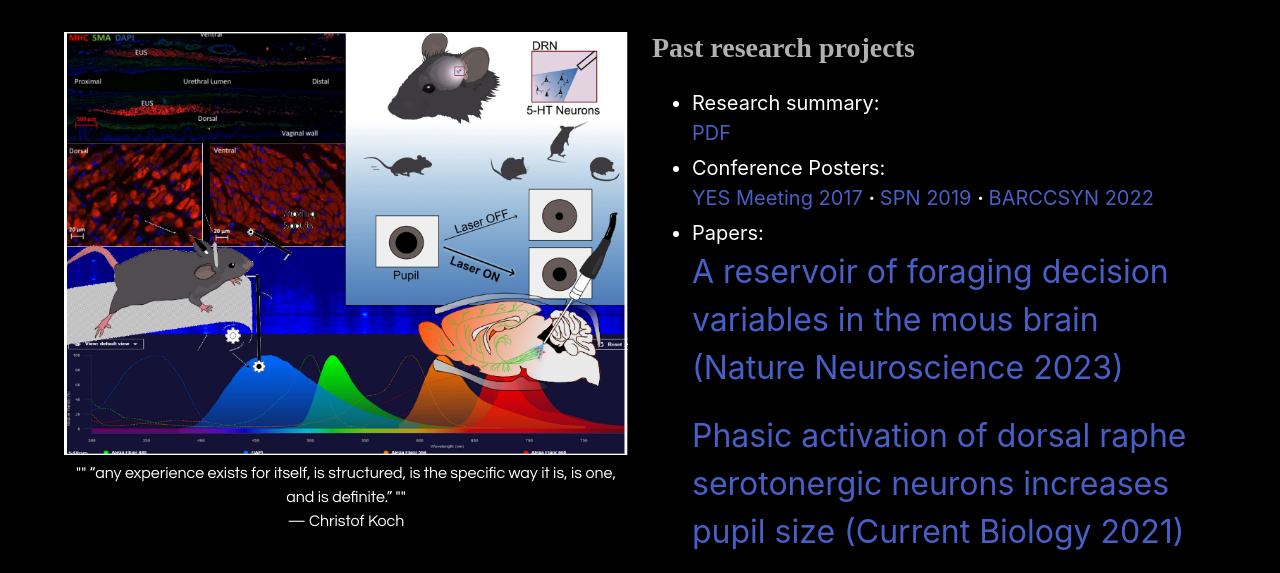
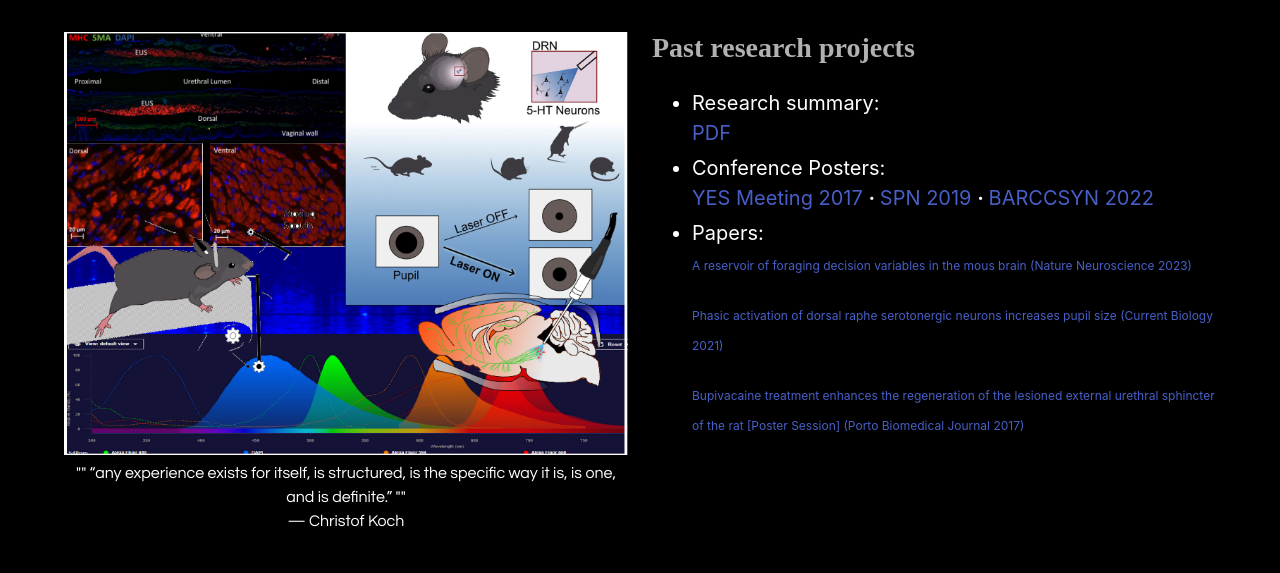
Before and after one commit to Estrondio/estrondio.github.io, a plain HTML site: page research.html in a window 1280 px wide. Shown: the part 201-774 px from the top of the page. Drawn offline with Linux system fonts and the light colour scheme; some icons are missing.

Commit message:
Edited paper sizes

```diff
--- a/research.html
+++ b/research.html
@@ -171,9 +171,9 @@
                     <a href="media/BARCCSYNJOAOMORAISPOSTER.svg" class="is-size-5">BARCCSYN 2022</a></p>
                 </li>
                 <li>Papers:<p>
-                    <a href="https://www.nature.com/articles/s41593-023-01305-8" class="is-size-3">A reservoir of foraging decision variables in the mous brain (Nature Neuroscience 2023)</a></p>
-                    <p><a href="https://www.sciencedirect.com/science/article/pii/S0960982220315037" class="is-size-3">Phasic activation of dorsal raphe serotonergic neurons increases pupil size (Current Biology 2021)</a></p>
-                    <p><a href="https://www.ncbi.nlm.nih.gov/pmc/articles/PMC6806916/" class="is-size-3">Bupivacaine treatment enhances the regeneration of the lesioned external urethral sphincter of the rat [Poster Session] (Porto Biomedical Journal 2017)</a></p>
+                    <a href="https://www.nature.com/articles/s41593-023-01305-8" class="is-size-7">A reservoir of foraging decision variables in the mous brain (Nature Neuroscience 2023)</a></p>
+                    <p><a href="https://www.sciencedirect.com/science/article/pii/S0960982220315037" class="is-size-7">Phasic activation of dorsal raphe serotonergic neurons increases pupil size (Current Biology 2021)</a></p>
+                    <p><a href="https://www.ncbi.nlm.nih.gov/pmc/articles/PMC6806916/" class="is-size-7">Bupivacaine treatment enhances the regeneration of the lesioned external urethral sphincter of the rat [Poster Session] (Porto Biomedical Journal 2017)</a></p>
 
                 </li>
               </ul>
```
